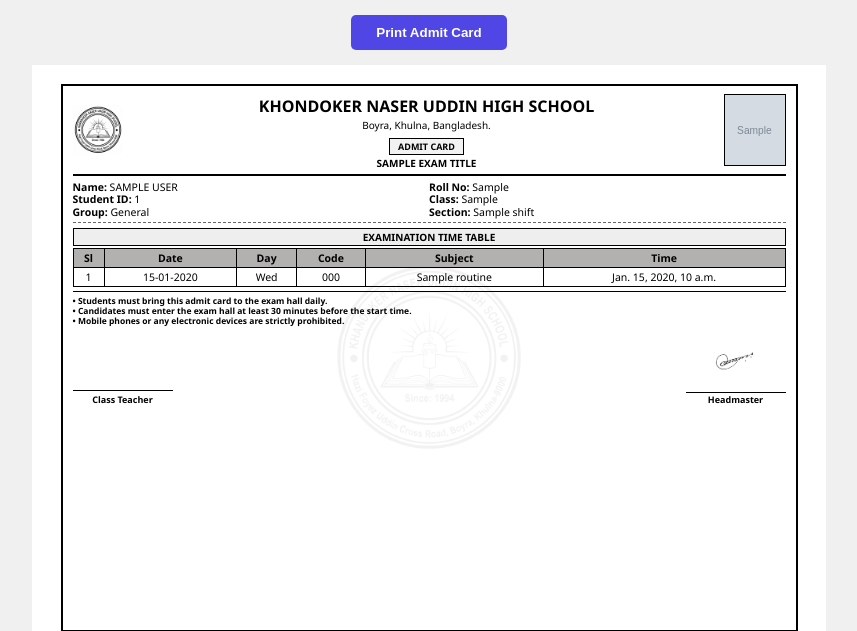
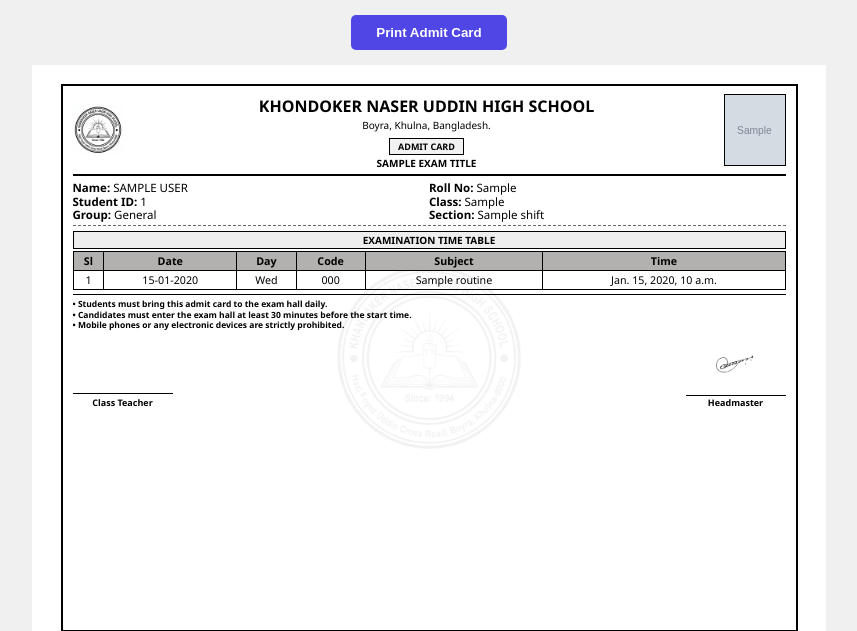
Before and after one commit to mdjoy2002/School-Website, a Django app: template myteacher/templates/myteacher/admit_card_template.html in a window 1280 px wide. Shown: the top 631 px of the page, without its empty margins (211-1068 px from the left). Run offline with Django 5.2, Linux system fonts and the light colour scheme; the template is opened without the code that fills it: most values are stand-ins (such as "Sample title", 1, 10 or a date in 2020); grey boxes marked "Sample" are stand-in pictures.

Commit message:
enviroment change

```diff
--- a/myteacher/templates/myteacher/admit_card_template.html
+++ b/myteacher/templates/myteacher/admit_card_template.html
@@ -53,11 +53,11 @@
         .photo-box { width: 65px; text-align: right; }
         .student-photo { width: 60px; height: 70px; border: 1px solid #000; object-fit: cover; }
 
-        .student-info { display: grid; grid-template-columns: 1fr 1fr; font-size: 10.5px; margin-bottom: 5px; line-height: 1.2; border-bottom: 1px dashed #666; padding-bottom: 3px; position: relative; z-index: 1; }
+        .student-info { display: grid; grid-template-columns: 1fr 1fr; font-size: 11.5px; margin-bottom: 5px; line-height: 1.2; border-bottom: 1px dashed #666; padding-bottom: 3px; position: relative; z-index: 1; }
 
         .timetable-title { text-align: center; font-weight: bold; font-size: 10px; text-transform: uppercase; margin-bottom: 2px; background: #eee; border: 1px solid #000; padding: 1px; position: relative; z-index: 1; }
 
-        .routine-table { width: 100%; border-collapse: collapse; font-size: 10.5px; position: relative; z-index: 1; }
+        .routine-table { width: 100%; border-collapse: collapse; font-size: 10.7px; position: relative; z-index: 1; }
         .routine-table th, .routine-table td { border: 1px solid #000; padding: 2px; text-align: center; }
         .routine-table th { background: #acaba9ec; }
 
```
